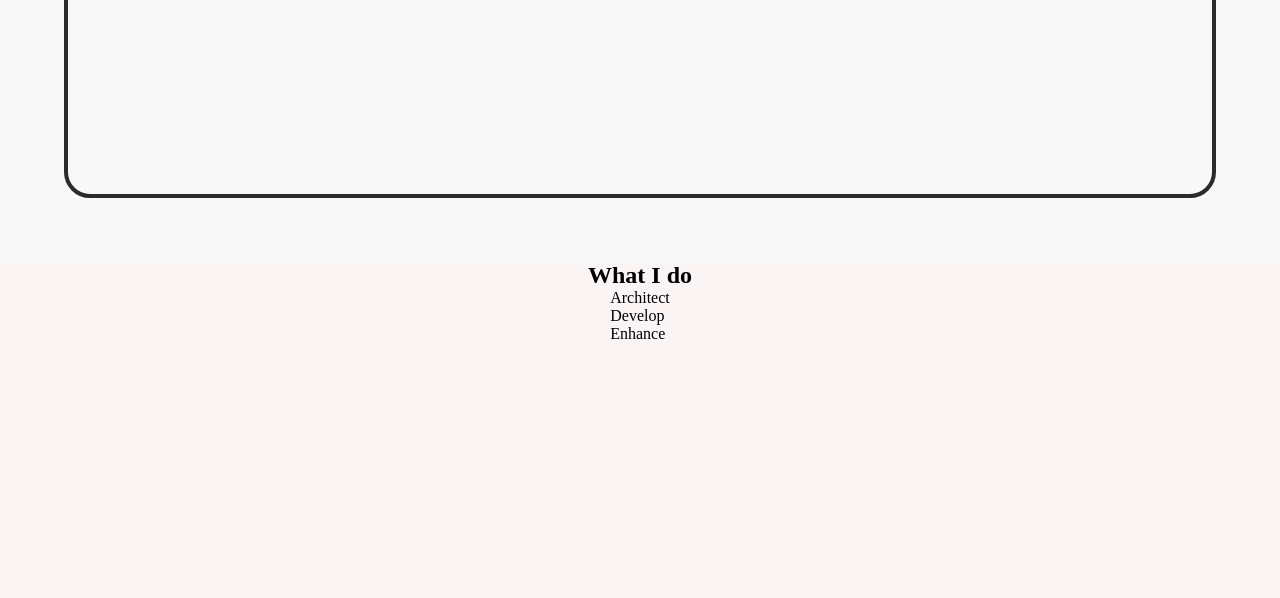
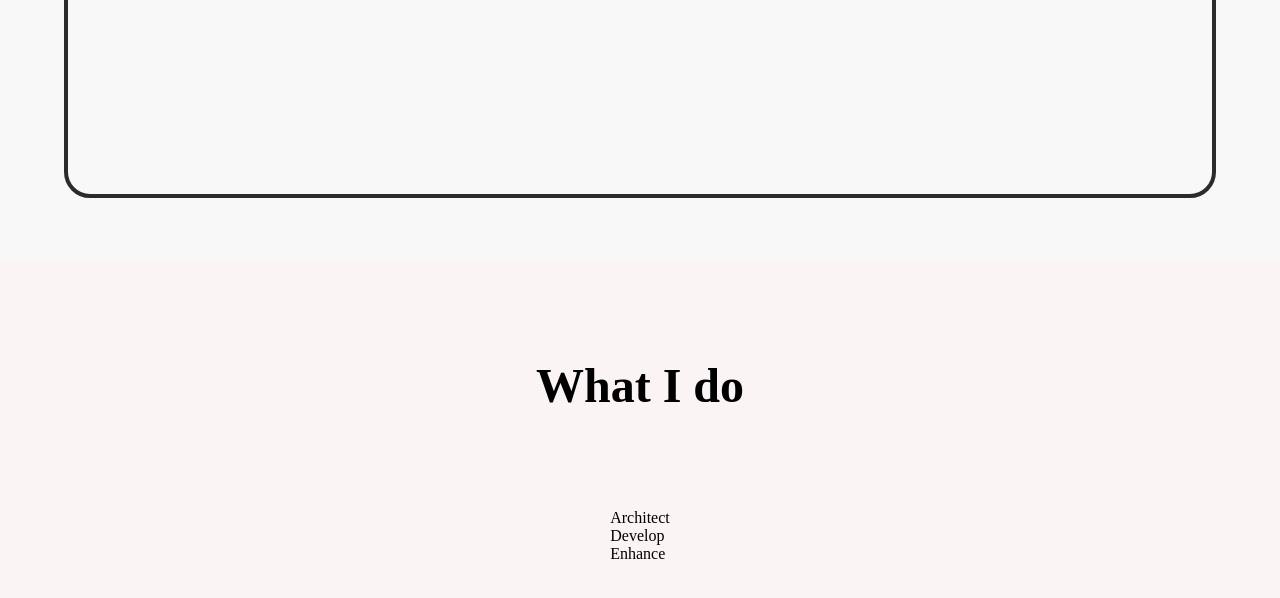
Before and after one commit to TheCoderFish/nurali-khoja, a plain HTML site: page index.html in a window 1280 px wide. Shown: the part 538-1136 px from the top of the page. Drawn offline with Linux system fonts and the light colour scheme.

Commit message:
set font size and spacing

```diff
--- a/index.html
+++ b/index.html
@@ -28,7 +28,7 @@
 
     <!-- What i do section -->
     <section class="what-i-do">
-      <h1>What I do</h1>
+      <h2 class="section-heading">What I do</h2>
 
       <div>
         <div>Architect</div>
--- a/style.css
+++ b/style.css
@@ -71,3 +71,9 @@ body {
   align-items: center;
   /* justify-content: center; */
 }
+
+.section-heading {
+  font-size: 3em;
+  margin: 1em;
+  padding: 1em;
+}
```
